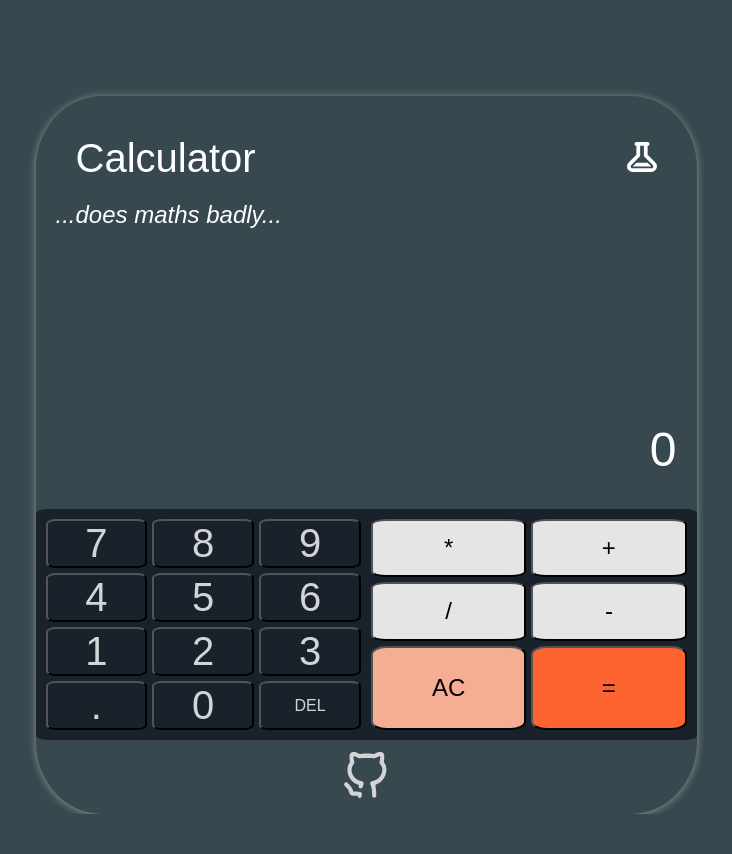
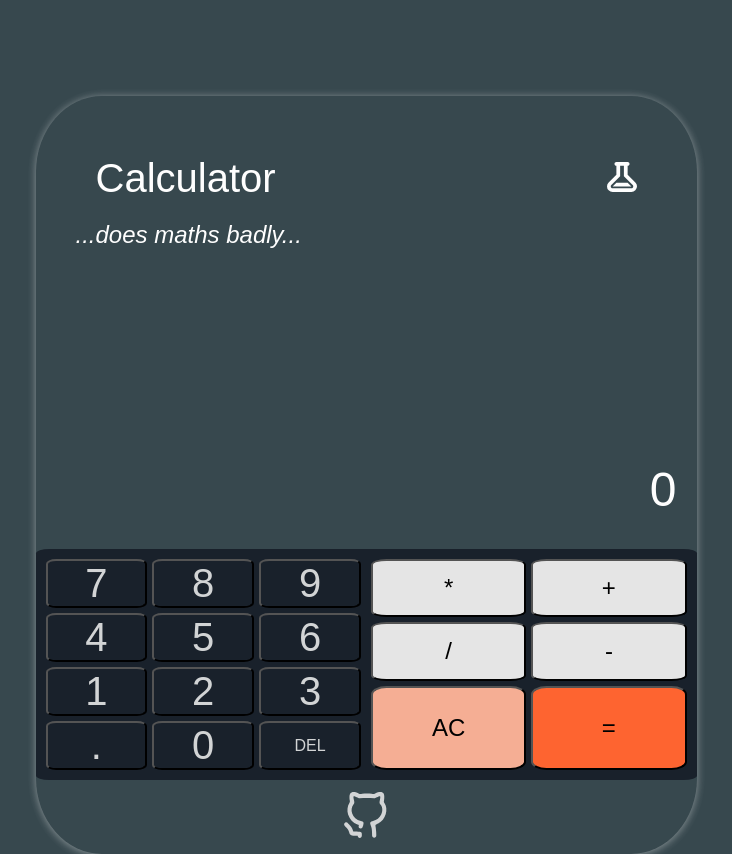
Before and after one commit to nmWolfe/calculator, a website built with Vite: page index.html in a window 1280 px wide. Shown: the whole page, without its empty margins (274-1006 px from the left). Before the commit the page ends 814 px from the top, so only its background shows below. Built offline with nearby package versions, Linux system fonts and the light colour scheme; a web font is replaced by a local one.

Commit message:
Fixed display overlap issue  when in fullscreen mode

```diff
--- a/src/style.scss
+++ b/src/style.scss
@@ -22,7 +22,7 @@ body {
 }
 
 .header {
-  padding: 20px;
+  padding: 40px;
   h2 {
     color: $dark-mode-font-upper;
   }
@@ -104,7 +104,6 @@ body {
       font-size: 1.5rem;
       background-color: #e5e5e5b8;
       font-weight: 400;
-      border: none;
     }
   }
   .extended.show {
```
Also changed, not shown: src/style.css, 1 other file.
